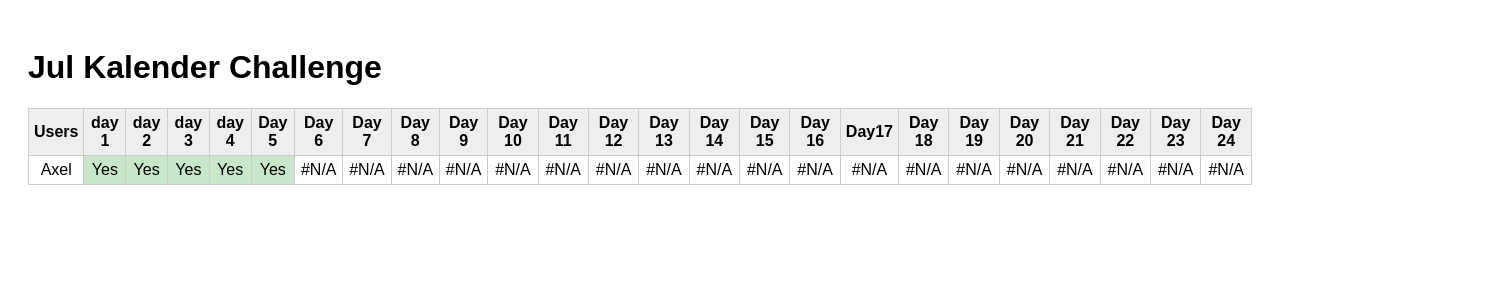
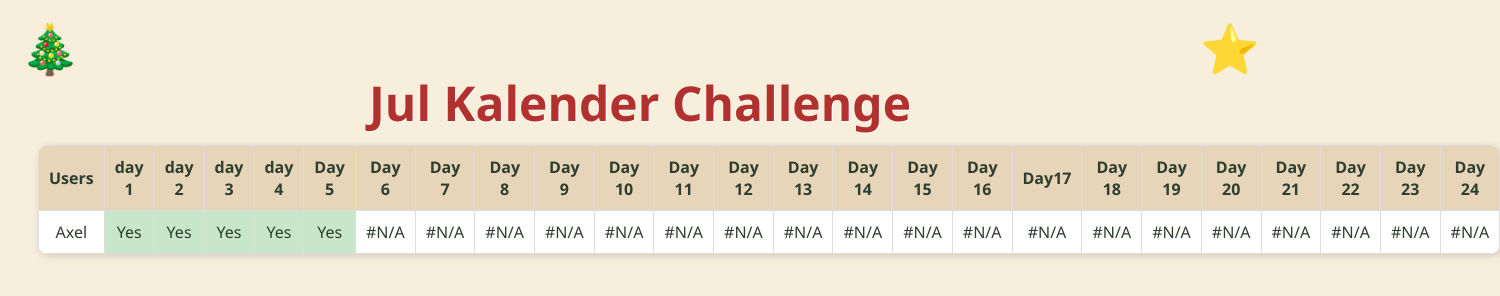
Before and after one commit to fortiks/Jul-kalender-Running, a plain HTML site: page index.html in a window 1280 px wide. Shown: the whole page, 1500 px wide, since content can reach past the window. Drawn offline with Linux system fonts and the light colour scheme.

Commit message:
Update index.html

```diff
--- a/index.html
+++ b/index.html
@@ -1,16 +1,9 @@
 <!DOCTYPE html>
+<link rel="stylesheet" href="style.css">
 <html lang="en">
 <head>
   <meta charset="UTF-8">
   <title>Jul Kalender Challenge</title>
-  <style>
-    body { font-family: sans-serif; padding: 20px; }
-    table { border-collapse: collapse; width: 100%; }
-    th, td { border: 1px solid #ccc; padding: 5px; text-align: center; }
-    th { background: #eee; }
-    td.Yes { background-color: #c8e6c9; }   /* green for Yes */
-    td.No  { background-color: #ffcdd2; }   /* red for No */
-  </style>
 </head>
 <body>
   <h1>Jul Kalender Challenge</h1>
```
